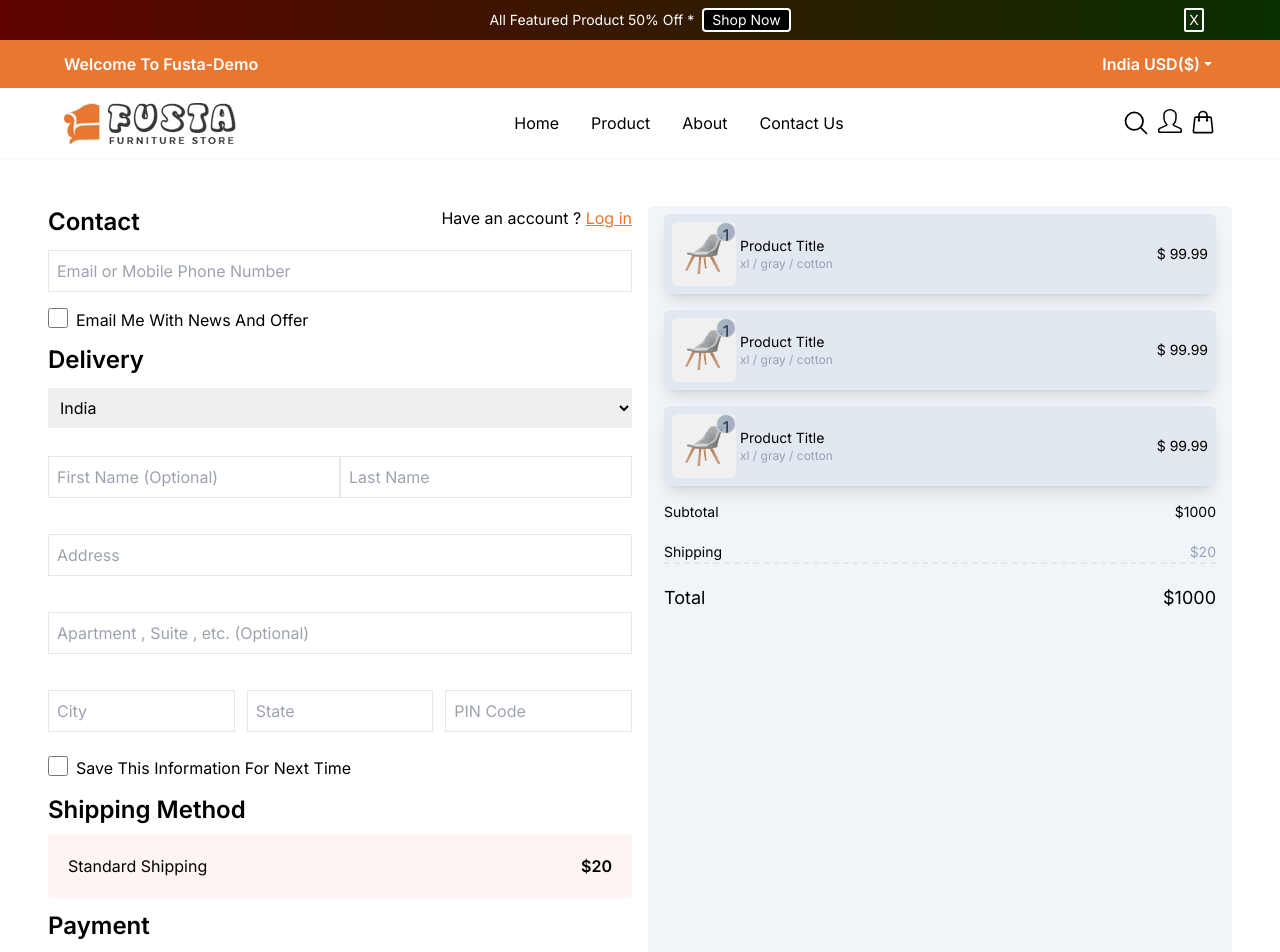
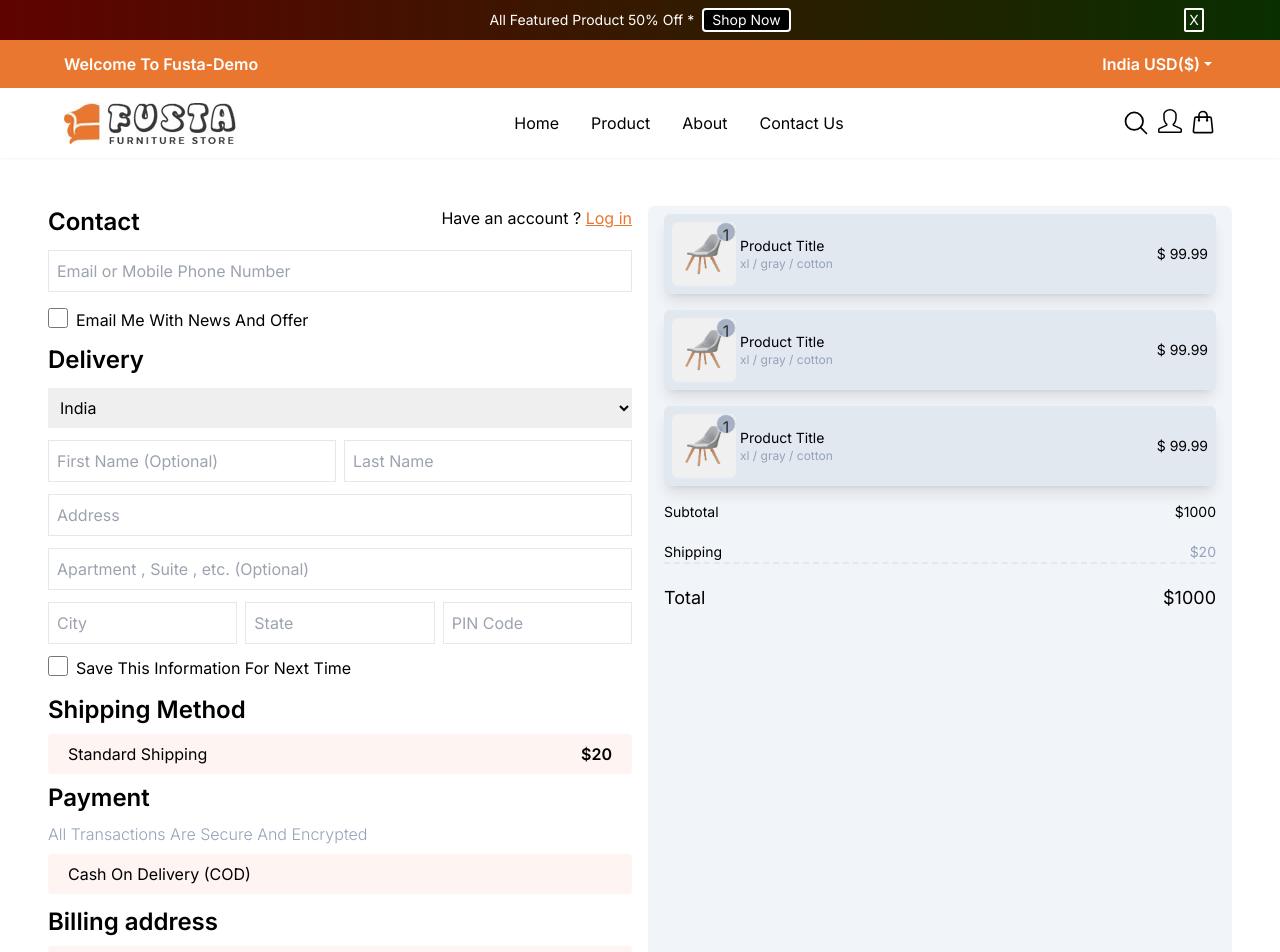
Before and after one commit to kirtankathiriya/fusta-furniture-final-git-repo, a Next.js app: page /Checkout in a window 1280 px wide. Shown: the top 952 px of the page. Built offline with nearby package versions, Linux system fonts and the light colour scheme.

Commit message:
small changes checkout page

```diff
--- a/src/app/Checkout/commonForm.tsx
+++ b/src/app/Checkout/commonForm.tsx
@@ -16,14 +16,14 @@ function CommonForm({}: Props) {
         <option value="in">India</option>
       </select>
 
-      <div className="name">
+      <div className="flex gap-2">
         <label htmlFor="First Name" className="sr-only">
           First Name
         </label>
         <input
           type="text"
           placeholder="First Name (Optional)"
-          className="mt-4 w-full md:w-1/2 p-2 my-3 border"
+          className="w-full md:w-1/2 p-2 border"
         />
 
         <label htmlFor="Last Name" className="sr-only">
@@ -32,7 +32,7 @@ function CommonForm({}: Props) {
         <input
           type="text"
           placeholder="Last Name"
-          className="p-2 w-full md:w-1/2 my-3 border"
+          className="p-2 w-full md:w-1/2 border"
         />
       </div>
 
@@ -42,7 +42,7 @@ function CommonForm({}: Props) {
       <input
         type="Address"
         placeholder="Address"
-        className="w-full p-2 my-3 border"
+        className="w-full p-2 border"
       />
 
       <label htmlFor="ApartMent" className="sr-only">
@@ -51,27 +51,19 @@ function CommonForm({}: Props) {
       <input
         type="text"
         placeholder="Apartment , Suite , etc. (Optional)"
-        className="w-full p-2 my-3 border"
+        className="w-full p-2 border"
       />
 
-      <div className="flex flex-col md:flex-row gap-3">
+      <div className="flex flex-col md:flex-row gap-2">
         <label htmlFor="city" className="sr-only">
           City
         </label>
-        <input
-          type="text"
-          placeholder="City"
-          className="w-full p-2 my-3 border"
-        />
+        <input type="text" placeholder="City" className="w-full p-2 border" />
 
         <label htmlFor="state" className="sr-only">
           State
         </label>
-        <input
-          type="text"
-          placeholder="State"
-          className="w-full p-2 my-3 border"
-        />
+        <input type="text" placeholder="State" className="w-full p-2 border" />
 
         <label htmlFor="pincode" className="sr-only">
           PIN Code
@@ -79,7 +71,7 @@ function CommonForm({}: Props) {
         <input
           type="tel"
           placeholder="PIN Code"
-          className="w-full p-2 my-3 border"
+          className="w-full p-2 border"
         />
       </div>
     </div>
--- a/src/app/Checkout/page.tsx
+++ b/src/app/Checkout/page.tsx
@@ -67,22 +67,71 @@ const YourPage = () => {
                 </label>
               </div>
 
-              <div className="my-3 gap-2 flex flex-col">
+              <div className="flex flex-col gap-2">
+                <div className="gap-2 flex flex-col">
+                  <h2 className="font-semibold text-2xl">Shipping Method</h2>
+                  <div className="flex px-5 py-2 border-1	border-orange-500 rounded bg-[#FEF4F2] justify-between">
+                    <p>Standard Shipping</p>
+                    <h3 className="font-semibold">$20</h3>
+                  </div>
+                </div>
+
+                <div className="payment">
+                  <h2 className="font-semibold text-2xl">Payment</h2>
+                  <p className="text-slate-400 font-light py-2">
+                    All Transactions Are Secure And Encrypted
+                  </p>
+                  <p className="px-5 py-2 border-1	border-orange-500 rounded bg-[#FEF4F2]">
+                    Cash On Delivery (COD)
+                  </p>
+                </div>
+
+                <h2 className="font-semibold text-2xl mt-1">Billing address</h2>
+
+                <div className="border-1 border-orange-500 rounded bg-[#FEF4F2]">
+                  <div className="p-3 py-2">
+                    <input
+                      type="radio"
+                      name="same_shipment"
+                      id="same_shipment"
+                      className="w-4 h-4 border-gray-300"
+                      checked={!showBillingAddress}
+                      onChange={() => setShowBillingAddress(false)}
+                    />
+                    <label htmlFor="same_shipment" className="ml-2 p-2">
+                      Same as shipping address
+                    </label>
+                  </div>
+                  <span className="w-full h-0.5 bg-orange-500 block mt-[5px] mb-[5px]" />
+                  <div className="p-3 mt-2">
+                    <input
+                      type="radio"
+                      name="same_shipment"
+                      id="use_shipment"
+                      className="w-4 h-4"
+                      checked={showBillingAddress}
+                      onChange={handleBillingAddressToggle}
+                    />
+                    <label htmlFor="use_shipment" className="ml-2 p-2">
+                      Use a different billing address
+                    </label>
+                  </div>
+                </div>
+              </div>
+              {/* <div className="my-3 gap-2 flex flex-col">
                 <h2 className="font-semibold text-2xl">Shipping Method</h2>
                 <div className="flex p-5 border-1	border-orange-500 rounded bg-[#FEF4F2] justify-between">
-                  <p>
-                    Standard Shipping
-                  </p>
+                  <p>Standard Shipping</p>
                   <h3 className="font-semibold">$20</h3>
                 </div>
               </div>
 
               <div className="payment">
                 <h2 className="font-semibold text-2xl">Payment</h2>
-                <p className="text-slate-400 font-normal p-5">
+                <p className="text-slate-400 font-normal py-2">
                   All Transactions Are Secure And Encrypted
                 </p>
-                <p className="p-5 border-1	border-orange-500 rounded bg-[#FEF4F2]">
+                <p className="p-2 mt-1 border-1	border-orange-500 rounded bg-[#FEF4F2]">
                   Cash On Delivery (COD)
                 </p>
               </div>
@@ -117,7 +166,7 @@ const YourPage = () => {
                     Use a different billing address
                   </label>
                 </div>
-              </div>
+              </div> */}
 
               {showBillingAddress && (
                 <div className="additional-billing-fields border-2 p-2 bg-[#0000000B] rounded mb-5">
```
